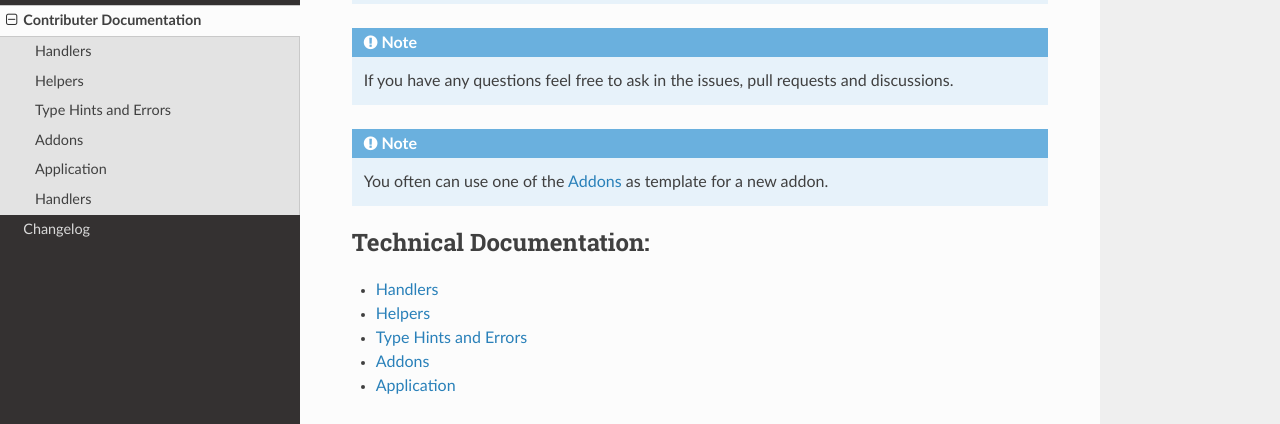
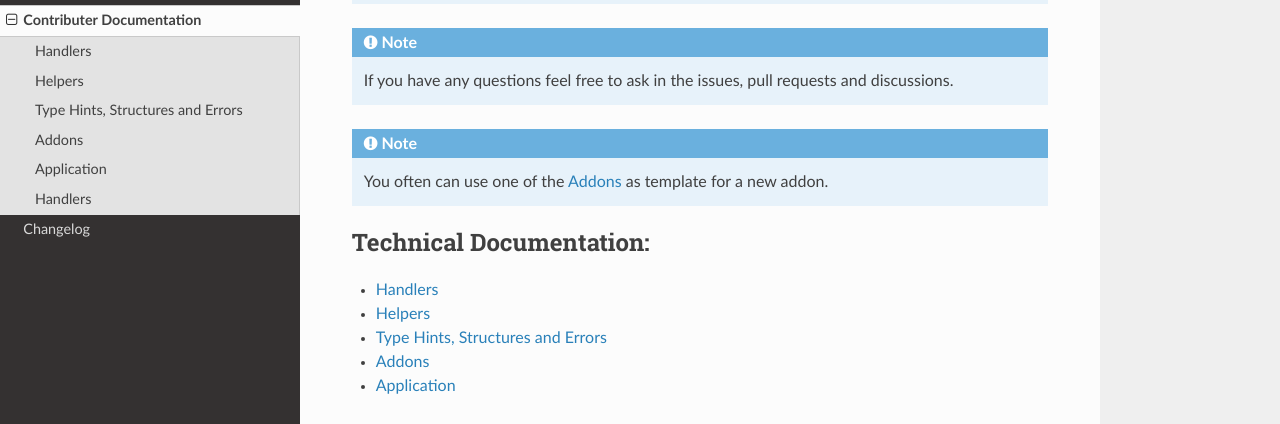
Before and after one commit to MichaelSasser/matrixctl, a Sphinx documentation site: the page built from docs/source/contributer_documentation/index.rst, in a window 1280 px wide and 900 px high, scrolled down 3997 px. Shown: the part 217-641 px from the top of the window. Built offline with Sphinx 7.4.7 and the Read the Docs theme 2.0.0, drawn with Linux system fonts in a browser that asks for light colours; the version number is read from the project's files by our own code.

Commit message:
Add docs

```diff
--- a/docs/source/contributer_documentation/index.rst
+++ b/docs/source/contributer_documentation/index.rst
@@ -94,7 +94,7 @@ Add a feature
 
    handlers
    helpers
-   type_hints_and_errors
+   type_hints_structures_and_errors
    addons
    application
 
```
Also changed, not shown: docs/source/contributer_documentation/type_hints_structures_and_errors.rst (renamed from docs/source/contributer_documentation/type_hints_and_errors.rst, +13 -2 lines).
